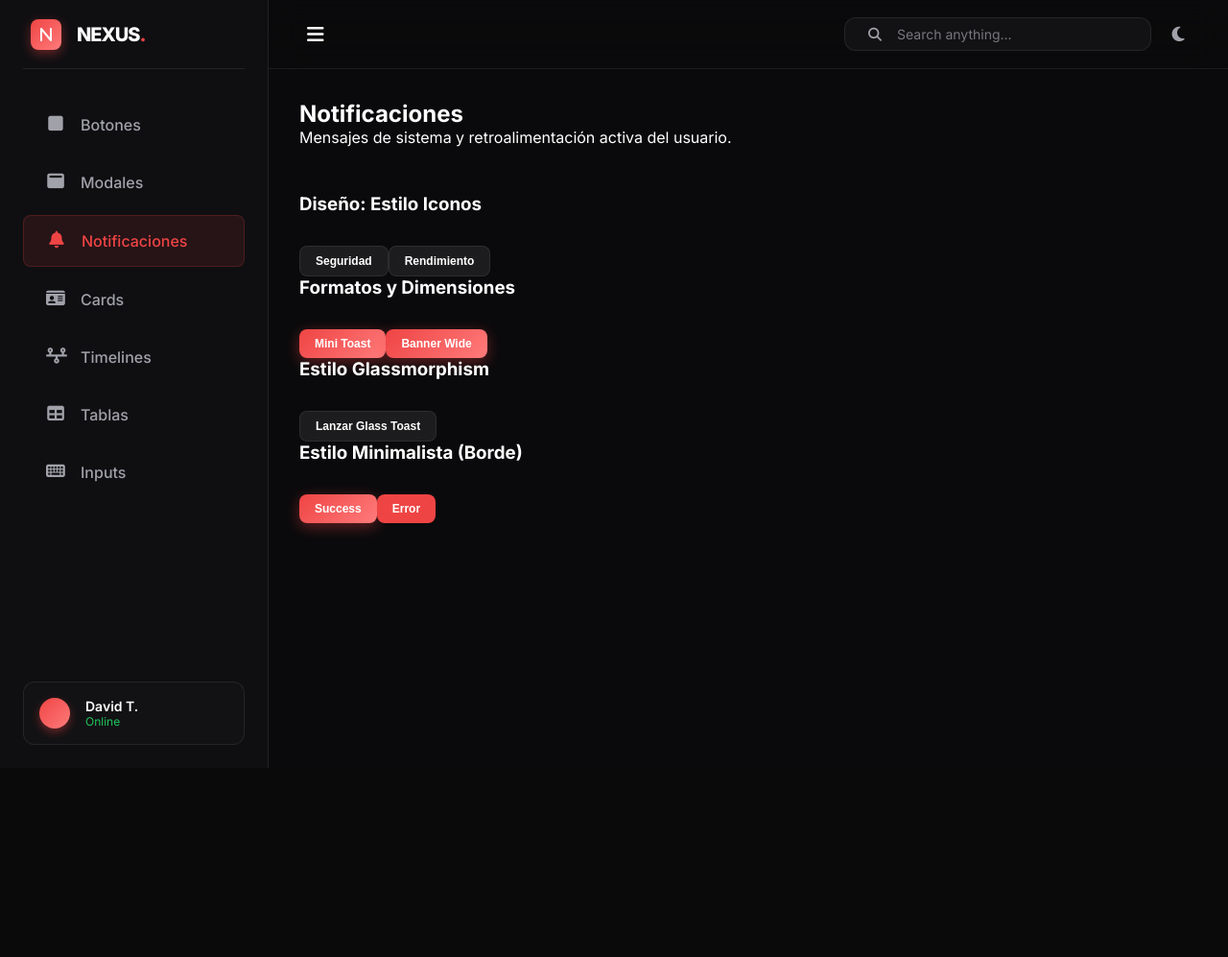
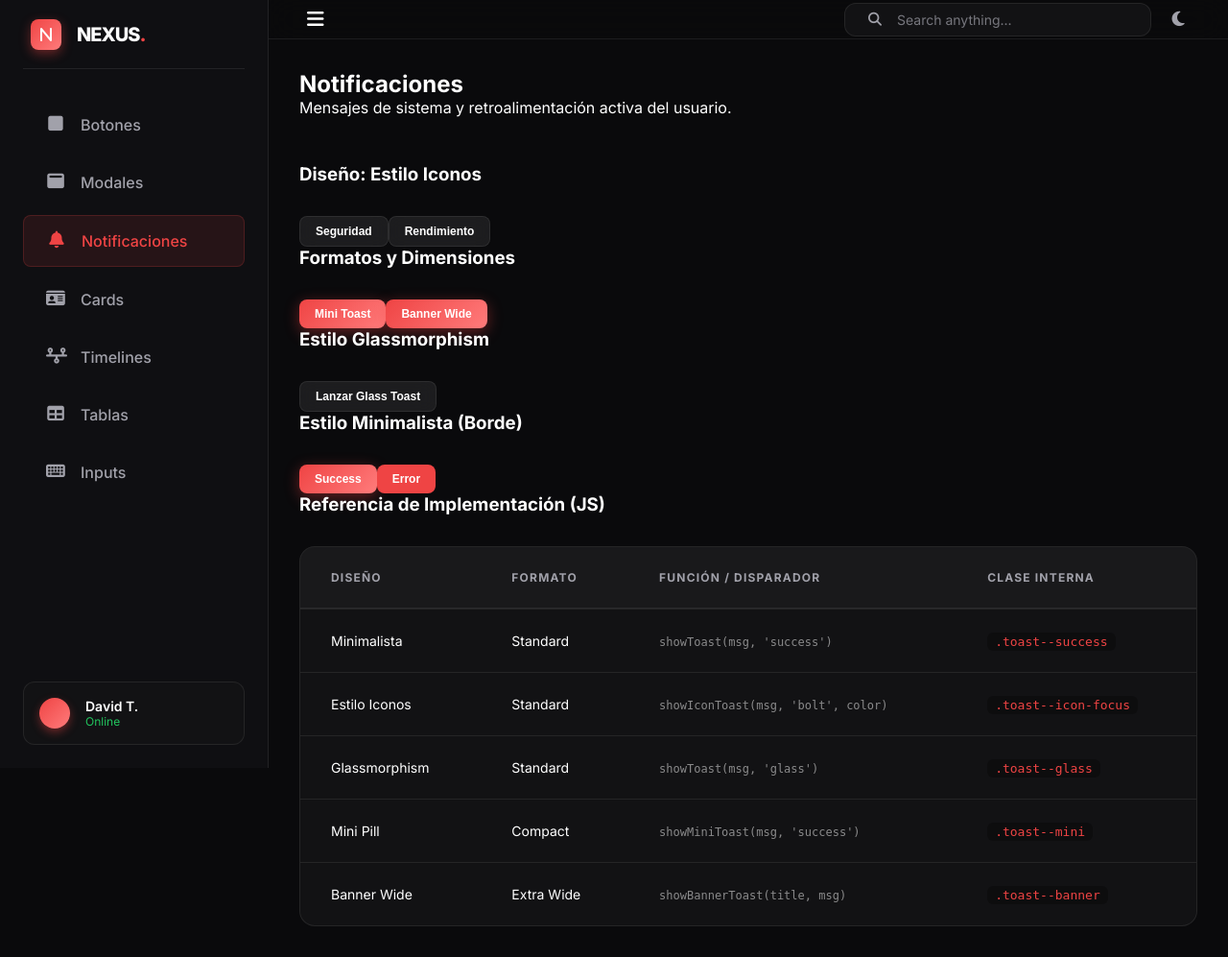
Before and after one commit to dtovar0/c20, a Flask app: page /notificaciones in a window 1280 px wide. Shown: the whole page at 96% size. Before the commit the page ends 800 px from the top, so only its background shows below. Run offline with Flask 3, Linux system fonts and the light colour scheme; some libraries are stand-ins or nearby versions.

Commit message:
checkpoint: added technical reference table for toast notification system

```diff
--- a/app/modules/home/templates/components/notificaciones.html
+++ b/app/modules/home/templates/components/notificaciones.html
@@ -43,6 +43,55 @@
                 <button class="button button--primary button--sm" onclick="showToast('Guardado correctamente', 'success')">Success</button>
                 <button class="button button--danger button--sm" onclick="showToast('Ocurrió un error', 'error')">Error</button>
             </div>
+        </div>
+    </div>
+
+    <!-- Technical Table -->
+    <div class="glass-panel p-6 mt-6">
+        <h3 class="mb-4">Referencia de Implementación (JS)</h3>
+        <div class="table-container">
+            <table class="table-premium">
+                <thead>
+                    <tr>
+                        <th>Diseño</th>
+                        <th>Formato</th>
+                        <th>Función / Disparador</th>
+                        <th>Clase Interna</th>
+                    </tr>
+                </thead>
+                <tbody>
+                    <tr>
+                        <td class="font-bold">Minimalista</td>
+                        <td>Standard</td>
+                        <td><code class="text-xs opacity-50">showToast(msg, 'success')</code></td>
+                        <td><span class="code-tag">.toast--success</span></td>
+                    </tr>
+                    <tr>
+                        <td class="font-bold">Estilo Iconos</td>
+                        <td>Standard</td>
+                        <td><code class="text-xs opacity-50">showIconToast(msg, 'bolt', color)</code></td>
+                        <td><span class="code-tag">.toast--icon-focus</span></td>
+                    </tr>
+                    <tr>
+                        <td class="font-bold">Glassmorphism</td>
+                        <td>Standard</td>
+                        <td><code class="text-xs opacity-50">showToast(msg, 'glass')</code></td>
+                        <td><span class="code-tag">.toast--glass</span></td>
+                    </tr>
+                    <tr>
+                        <td class="font-bold">Mini Pill</td>
+                        <td>Compact</td>
+                        <td><code class="text-xs opacity-50">showMiniToast(msg, 'success')</code></td>
+                        <td><span class="code-tag">.toast--mini</span></td>
+                    </tr>
+                    <tr>
+                        <td class="font-bold">Banner Wide</td>
+                        <td>Extra Wide</td>
+                        <td><code class="text-xs opacity-50">showBannerToast(title, msg)</code></td>
+                        <td><span class="code-tag">.toast--banner</span></td>
+                    </tr>
+                </tbody>
+            </table>
         </div>
     </div>
 
```
